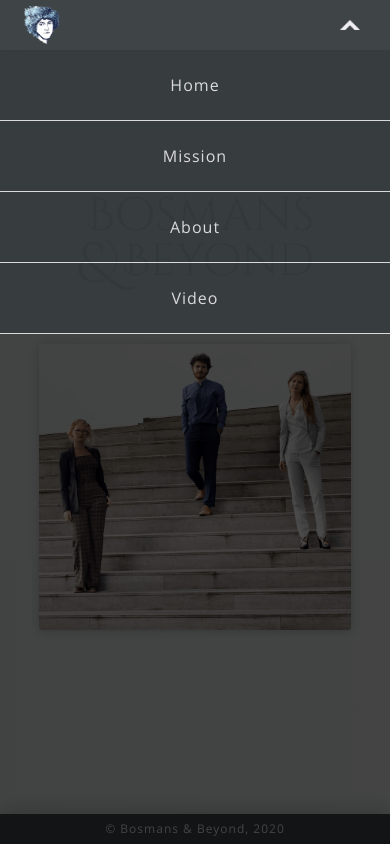
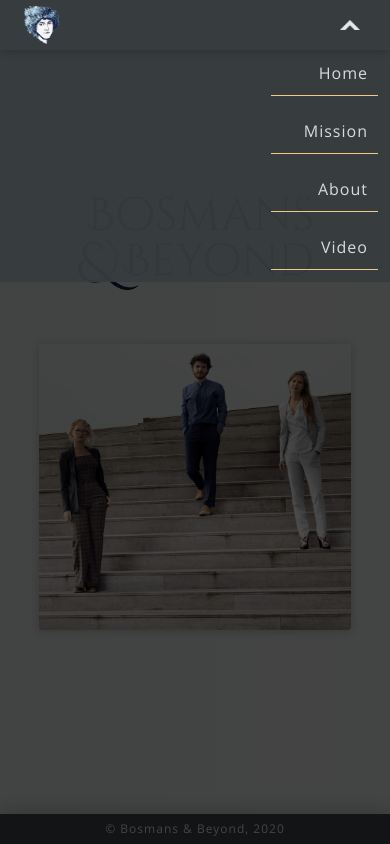
Before and after one commit to BKmetoff/bosmans-and-beyond, a React (Create React App) app: page / in a window 390 px wide. Both pictures are taken after a click on the element 350 px from the left and 25 px from the top of the page. Built offline with nearby package versions, Linux system fonts and the light colour scheme.

Commit message:
feat: complete responsive menu

```diff
--- a/src/components/Header.js
+++ b/src/components/Header.js
@@ -15,7 +15,7 @@ import Chevron from '../assets/icons/Chevron.png'
 const BaseHeader = styled.div`
 	top: 0;
 	position: fixed;
-	z-index: 1000;
+	z-index: 1100;
 	width: 100%;
 	height: 70px;
 	display: flex;
@@ -64,6 +64,7 @@ const ChevronContainer = styled.div`
 	transform: ${({ menuOpen }) => (menuOpen ? `rotate(180deg)` : '')};
 	display: flex;
 `
+
 export default function Header({ headerLinks }) {
 	const [state, setState] = useState({ isOpen: false })
 
--- a/src/components/ResponsiveMenu.js
+++ b/src/components/ResponsiveMenu.js
@@ -14,15 +14,17 @@ const Modal = styled.div`
 	z-index: 1000;
 	width: 100%;
 	display: flex;
+	align-items: flex-end;
 	justify-content: center;
 	flex-direction: column;
 	color: ${Theme.colors.light};
 	opacity: ${Theme.opacity};
+	background-color: ${Theme.colors.dark};
 `
 
 const Overlay = styled.div`
 	position: fixed;
-	top: 50px;
+	top: 0;
 	left: 0;
 	right: 0;
 	bottom: 0;
@@ -30,9 +32,7 @@ const Overlay = styled.div`
 	z-index: 1000;
 `
 
-export default function ResponsiveMenu(props) {
-	const { open, onClose, headerLinks } = props
-
+export default function ResponsiveMenu({ open, onClose, headerLinks }) {
 	if (!open) {
 		return null
 	}
@@ -40,8 +40,9 @@ export default function ResponsiveMenu(props) {
 	return ReactDom.createPortal(
 		<React.Fragment>
 			<Overlay onClick={onClose} />
+
 			<Modal>
-				<Button onClick={onClose} type='menuLink'>
+				<Button onClick={onClose} name='Home' type='menuLink'>
 					<Link to='/'>Home</Link>
 				</Button>
 
--- a/src/components/backbone/Button.js
+++ b/src/components/backbone/Button.js
@@ -55,11 +55,15 @@ const types = {
 	`,
 
 	menuLink: css`
-		width: 100%;
-		height: 70px;
+		width: 25%;
+		height: 45px;
+		text-align: right;
 		color: ${Theme.colors.light};
 		background-color: ${Theme.colors.dark};
-		border-bottom: 1px solid ${Theme.colors.light};
+		border-bottom: 1px solid ${Theme.colors.accent};
+		padding-right: ${Theme.padding.XS};
+		margin-right: ${Theme.margin.S};
+		margin-bottom: ${Theme.margin.S};
 	`,
 }
 
```
